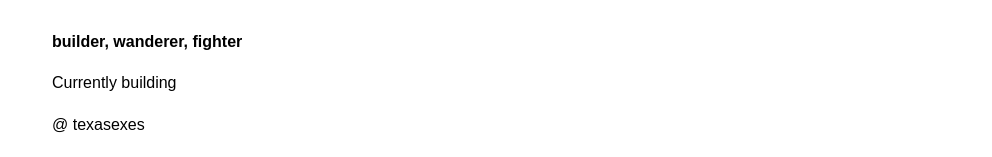
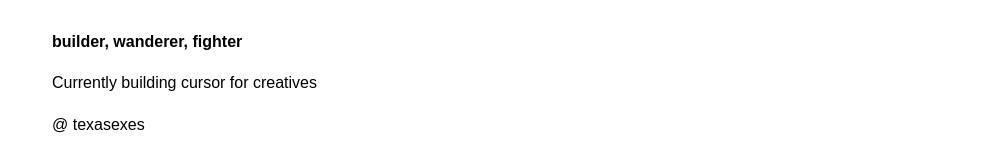
Before and after one commit to albertslu/albertslu.github.io, a plain HTML site: page index.html in a window 1280 px wide. Shown: the part 144-301 px from the top of the page, without its empty margins (288-1280 px from the left). Drawn offline with Linux system fonts and the light colour scheme.

Commit message:
Update index.html

```diff
--- a/index.html
+++ b/index.html
@@ -30,7 +30,7 @@
 
   <h1>Albert Lu</h1>
   <p><strong>builder, wanderer, fighter</strong></p>
-  <p>Currently building </p>
+  <p>Currently building cursor for creatives</p>
   <p>@ texasexes</p>
   <p>Find me on
     <a href="https://github.com/albertslu">GitHub</a> ·
```
